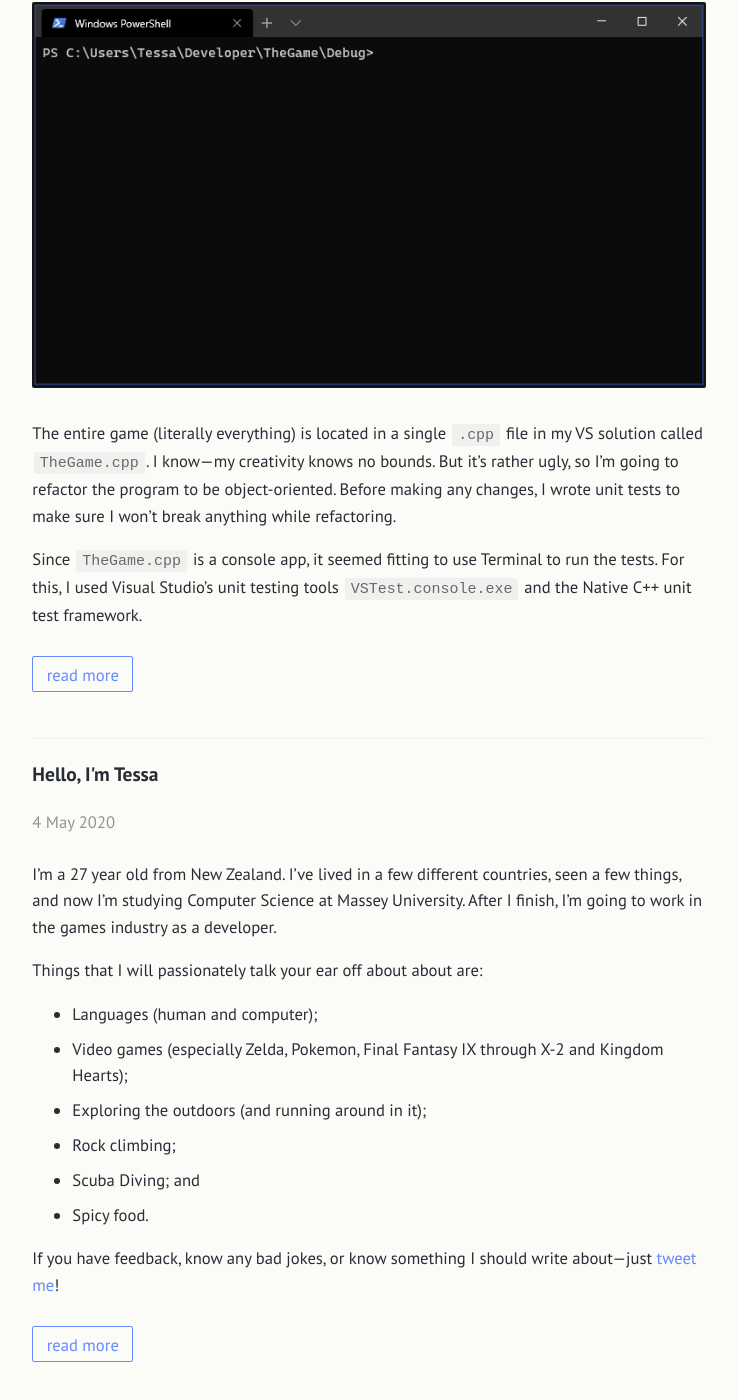
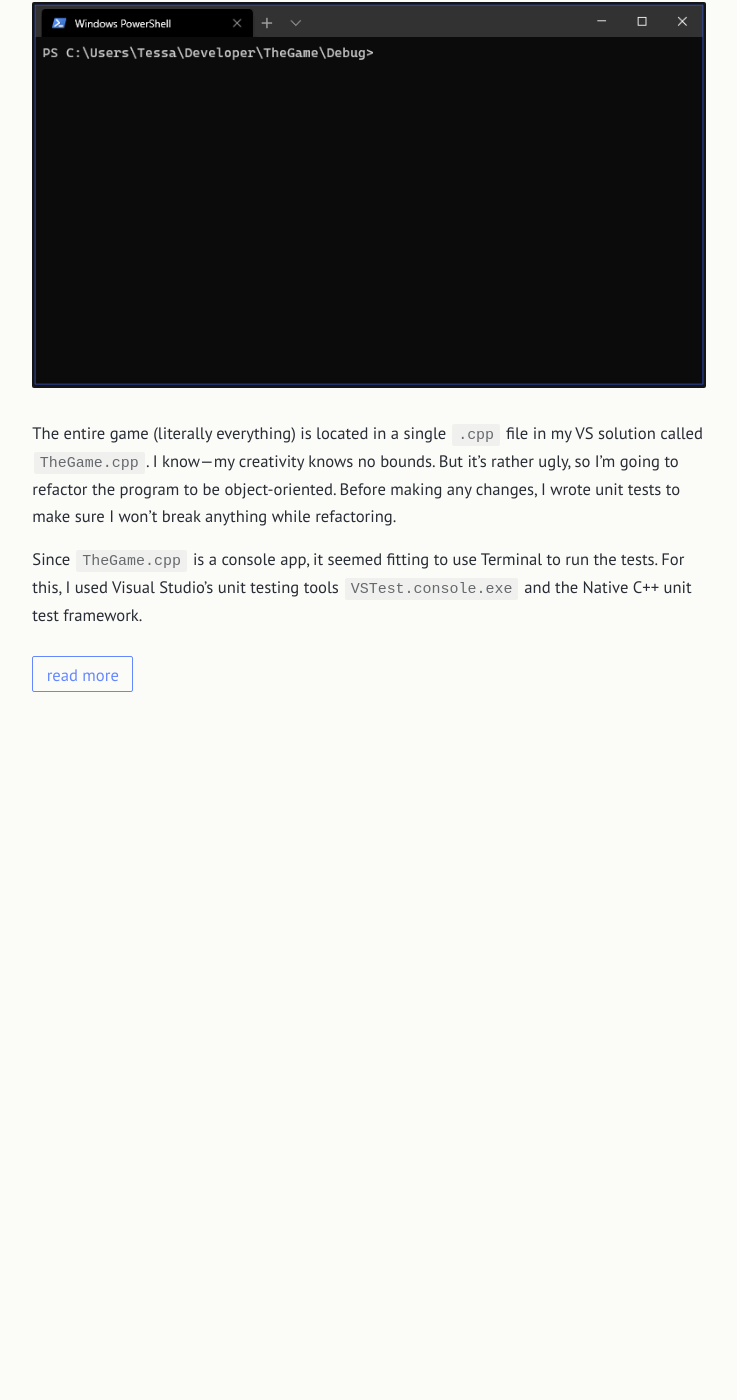
Before and after one commit to tessapower/tessapower.github.io, a Jekyll site: the page built from src/blog.md, in a window 1280 px wide and 1400 px high, scrolled down 2300 px. Shown: the whole window, without its empty margins (271-1008 px from the left). Built offline with Jekyll 4.4.1, drawn with Linux system fonts in a browser that asks for light colours; after the commit the page ends 3030 px from its top, so only the background shows below that; some of the changed text lies outside the part shown.

Commit message:
Remove intro post and update title of newest post

```diff
--- a/src/_posts/2020-05-04-introduction.md
+++ /dev/null
@@ -1,16 +0,0 @@
----
-title: Hello, I'm Tessa
-layout: post
----
-I'm a 27 year old from New Zealand. I've lived in a few different countries, seen a few things, and now I'm studying Computer Science at Massey University.
-After I finish, I'm going to work in the games industry as a developer.
-
-Things that I will passionately talk your ear off about about are:
-* Languages (human and computer);
-* Video games (especially Zelda, Pokemon, Final Fantasy IX through X-2 and Kingdom Hearts);
-* Exploring the outdoors (and running around in it);
-* Rock climbing;
-* Scuba Diving; and
-* Spicy food.
-
-If you have feedback, know any bad jokes, or know something I should write about—just [tweet me](https://twitter.com/intent/tweet?text=@dearesttessi%20 "Tweet Tessa")!
```
Also changed, not shown: src/_posts/2021-02-15-game-of-life.md (+1 -1 lines).
